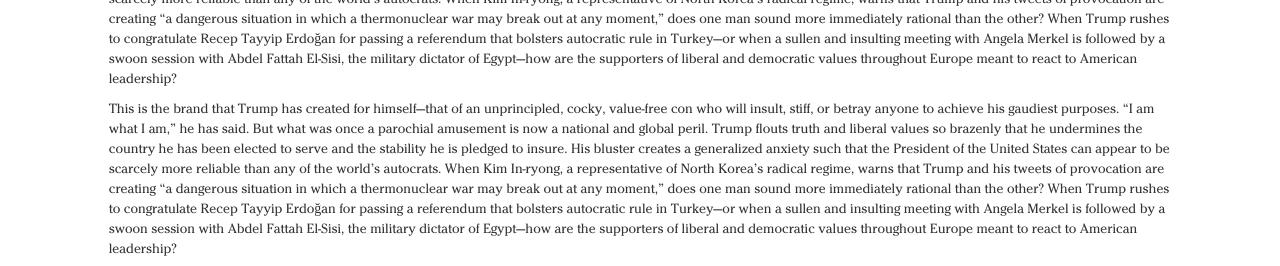
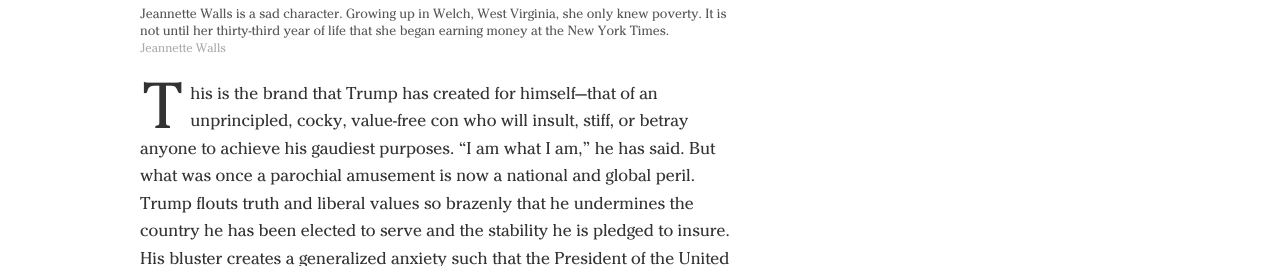
Before and after one commit to stuyspec/stuyspec2017, a Flask app: page /article in a window 1280 px wide. Shown: the part 781-1047 px from the top of the page. Run offline with Flask 2, Linux system fonts and the light colour scheme; some libraries are stand-ins or nearby versions; some web fonts are replaced.

Commit message:
starting charlie wilson

```diff
--- a/app/static/css/.#contentcss.css
+++ /dev/null
@@ -1 +0,0 @@
-jasonkao@Jasons-MacBook-Pro.local.3744
--- a/app/static/css/custom.css
+++ b/app/static/css/custom.css
@@ -13,6 +13,7 @@ TABLE OF CONTENTS
 
 4.) article
 - header
+- featured img
 - content
 
 /*---------- 1.) typography ----------*/
@@ -89,7 +90,7 @@ body {
 }
 
 .content {
-    width: 85%;
+    width: 80%;
     margin: 0 auto;
 }
 
@@ -327,50 +328,92 @@ body {
     }
 }
 
-/* content */
-#indent {
-    box-sizing: border-box;
-}
-.right-rail {
-    width: 25%;
-    float: right;
-    padding: 15px;
-    border: 1px;
-}
-.main {
-    width: 75%;
-    float: left;
-    padding: 15px;
-    border: 1px;
-    padding-left: 30px;
-}
-.p {
-    font-family: 'cheltenham_reg';
-    line-height: 1.5;
-}
-.indent {
-    float: left;
-    font-size: 44px;
-    line-height: 35px;
-    padding-top: 3px;
+/*---------- 4.) article ----------*/
+
+/* sizes */
+
+#article-header,
+#article-footer {
+    display: block;
+    min-height: 40px;
 }
 
-/* footer */
-
-/*---------- 4.) article ----------*/
-
 /* header */
-.article-header {
+#article-header {
     list-style-type: none;
     margin: 0;
     padding: 0;
 }
 
-.article-header li {
+#article-header li {
     float: left;
 }
 
-.article-header li a {
+#article-header li a {
     display: block;
     padding: 8px;
 }
+
+/* layout */
+#content-wrap {
+    overflow: hidden;
+}
+
+#right-rail {
+    float: right;
+    width: 40%;
+}
+
+#content-wrap {
+    float: left;
+    width: 60%;
+}
+
+/* featured img */
+#featured-img {
+    display: block;
+    font-family: cheltenham_reg;
+}
+
+#featured-img img {
+    width: 100%;
+}
+
+#featured-img figcaption {
+    margin-top: 6px;
+    line-height: 16px;
+}
+
+#featured-img figcaption #caption {
+    font-size: 14px;
+}
+
+#featured-img figcaption #credit {
+    font-size: 13px;
+    color: #aaa;
+}
+
+/* content */
+.media {}
+
+.media figcaption {
+    font-size: 16px;
+    font-family: cheltenham_reg;
+    color: #555;
+}
+
+#content-wrap .article-content {
+    font-family: cheltenham_reg;
+    font-size: 18px;
+    margin-top: 24px;
+    line-height: 27.5px;
+}
+
+#dropcap {
+    float: left;
+    font-size: 68px;
+    line-height: 45px;
+    padding-top: 4px;
+    padding-right: 8px;
+    padding-left: 3px;
+}
--- a/app/templates/article.html
+++ b/app/templates/article.html
@@ -1,18 +1,14 @@
 {% extends "base.html" %}
 {% block content %}
 
-<!-- ARTICLE-HEADER (start) -->
-
-<div class="article-header">
-
+<!-- ARTICLE-HEADER -->
+<div id="article-header">
     <p class="department-name">
         Opinions
     </p>
-
     <h1 class="article-title">
         Trump's First One Hundred Days In Office
     </h1>
-
     <ul class="article-header">
         <li class="header-left" id="byline">By <span id="capitalized-byline">Angela Tom</span></li>
         <li class="header-left">April 28, 2017</li>
@@ -22,65 +18,42 @@
     <br>
 </div>
 
-<!-- ARTICLE-HEADER (end) -->
+<br>
 
-<!-- ARTICLE-CONTENT (start) -->
+<!-- ARTICLE-CONTENT -->
+<div id="main-wrap">
 
-<div class="article-body">
+    <div id="content-wrap">
 
-    <figure class="media">
-
-        <a class="image">
+        <figure class="media" id="featured-img">
             <img src="http://media.salon.com/2017/01/obama-goodbye.jpg" alt="President Obama">
-        </a>
-
             <figcaption>
-            <span class="caption">Jeannette Walls is a sad character. Growing up in Welch, West Virginia, she only knew poverty. It is not until her thirty-third year of life that she began earning money at the New York Times.</span>
-            <span class="caption-credit">Photograph by Jeannette Walls</span>
+                <span id="caption">Jeannette Walls is a sad character. Growing up in Welch, West Virginia, she only knew poverty. It is not until her thirty-third year of life that she began earning money at the New York Times.</span>
+                <br>
+                <span id="credit">Jeannette Walls</span>
             </figcaption>
-
         </figure>
 
-    <div class="main">
-        <p>
-            <span class="indent">"T</span>
-            he goal of The Spectator, the school newspaper of Stuyvesant High School, is to inform the Stuyvesant community, including students, teachers, administrators and parents, of the significant events and issues pertaining to the school.
+        <p class="article-content">
+            <span id="dropcap">T</span>his is the brand that Trump has created for himself—that of an unprincipled, cocky, value-free con who will insult, stiff, or betray anyone to achieve his gaudiest purposes. “I am what I am,” he has said. But what was once a parochial amusement is now a national and global peril. Trump flouts truth and liberal values so brazenly that he undermines the country he has been elected to serve and the stability he is pledged to insure. His bluster creates a generalized anxiety such that the President of the United States can appear to be scarcely more reliable than any of the world’s autocrats.
         </p>
-    </div>
-
-    <p class="descender">
-        This is the brand that Trump has created for himself—that of an unprincipled, cocky, value-free con who will insult, stiff, or betray anyone to achieve his gaudiest purposes. “I am what I am,” he has said. But what was once a parochial amusement is now a national and global peril. Trump flouts truth and liberal values so brazenly that he undermines the country he has been elected to serve and the stability he is pledged to insure. His bluster creates a generalized anxiety such that the President of the United States can appear to be scarcely more reliable than any of the world’s autocrats. When Kim In-ryong, a representative of North Korea’s radical regime, warns that Trump and his tweets of provocation are creating “a dangerous situation in which a thermonuclear war may break out at any moment,” does one man sound more immediately rational than the other? When Trump rushes to congratulate Recep Tayyip Erdoğan for passing a referendum that bolsters autocratic rule in Turkey—or when a sullen and insulting meeting with Angela Merkel is followed by a swoon session with Abdel Fattah El-Sisi, the military dictator of Egypt—how are the supporters of liberal and democratic values throughout Europe meant to react to American leadership?
+        <p class="article-content">When Kim In-ryong, a representative of North Korea’s radical regime, warns that Trump and his tweets of provocation are creating “a dangerous situation in which a thermonuclear war may break out at any moment,” does one man sound more immediately rational than the other? When Trump rushes to congratulate Recep Tayyip Erdoğan for passing a referendum that bolsters autocratic rule in Turkey—or when a sullen and insulting meeting with Angela Merkel is followed by a swoon session with Abdel Fattah El-Sisi, the military dictator of Egypt—how are the supporters of liberal and democratic values throughout Europe meant to react to American leadership?
         </p>
 
-    <figure class="DO STUFF HERE">    </figure>
-
-    <p>
-        This is the brand that Trump has created for himself—that of an unprincipled, cocky, value-free con who will insult, stiff, or betray anyone to achieve his gaudiest purposes. “I am what I am,” he has said. But what was once a parochial amusement is now a national and global peril. Trump flouts truth and liberal values so brazenly that he undermines the country he has been elected to serve and the stability he is pledged to insure. His bluster creates a generalized anxiety such that the President of the United States can appear to be scarcely more reliable than any of the world’s autocrats. When Kim In-ryong, a representative of North Korea’s radical regime, warns that Trump and his tweets of provocation are creating “a dangerous situation in which a thermonuclear war may break out at any moment,” does one man sound more immediately rational than the other? When Trump rushes to congratulate Recep Tayyip Erdoğan for passing a referendum that bolsters autocratic rule in Turkey—or when a sullen and insulting meeting with Angela Merkel is followed by a swoon session with Abdel Fattah El-Sisi, the military dictator of Egypt—how are the supporters of liberal and democratic values throughout Europe meant to react to American leadership?
-    </p>
+        <div id="article-footer">
+            <img src="https://lh3.googleusercontent.com/dB3Dvgf3VIglusoGJAfpNUAANhTXW8K9mvIsiIPkhJUAbAKGKJcEMPTf0mkSexzLM5o=w300" class="avatar" />
+            <p class="author-description">The author of this article is a student at Stuyvesant High School.</p>
+            <a href="#" class="read-more">More</a>
+        </div>
 
     </div>
 
-<!-- ARTICLE-CONTENT (end) -->
-
-<!-- ARTICLE-FOOTER (start) -->
-
-<footer>
+    <div id="right-rail">
 
         <img src="https://lh3.googleusercontent.com/dB3Dvgf3VIglusoGJAfpNUAANhTXW8K9mvIsiIPkhJUAbAKGKJcEMPTf0mkSexzLM5o=w300" class="avatar" />
 
-    <p class="author-description">The author of this article is a
-    student at Stuyvesant High School.
-    </p>
-
-    <a href="#" class="read-more">More</a>
-
-</footer>
-
-<!-- ARTICLE-FOOTER (end) -->
+    </div>
 
 
-<div class="right-rail">
-
     </div>
-
 {% endblock %}
--- a/app/templates/base.html
+++ b/app/templates/base.html
@@ -5,6 +5,7 @@
 <html lang="en">
 
     <head>
+
         <title>{{ title }}</title>
         <meta charset="utf-8">
         <meta name="viewport" content="width=device-width, initial-scale=1">
@@ -132,6 +133,7 @@
             <div class="content">
 
                 <a href="article">For testing purposes.</a>
+                <a href="charlie_wilson">CHARLIE WILSON</a>
 
                 {% block content %}{% endblock %}
 
--- a/app/views.py
+++ b/app/views.py
@@ -61,4 +61,9 @@ def index():
 @app.route('/article')
 def article():
     return render_template("article.html",
+
                            title="Article")
+@app.route('/charlie_wilson')
+def charlie_wilson():
+    return render_template("charlie_wilson.html",
+                           title="Charlie Wilson")
```
Also changed, not shown: app/static/maxresalt.jpg (added), 2 other files. Lines whose indentation alone changed are shown as unchanged.
